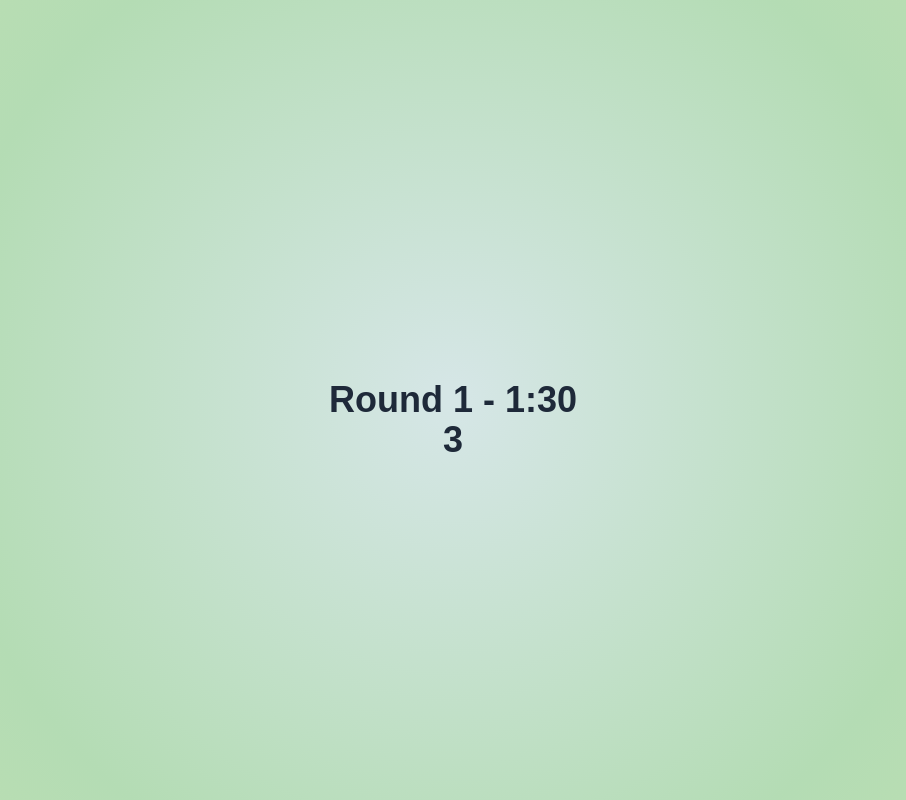
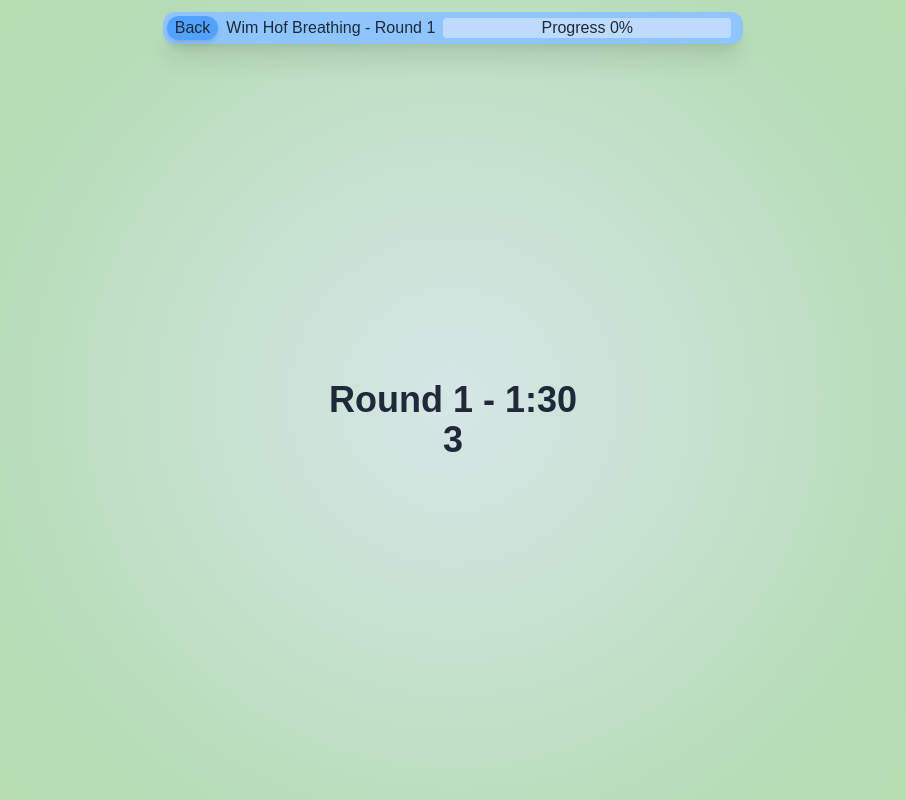
Before and after one commit to christianharris-3/box-breathing, a Next.js app: page /wimhof in a window 1280 px wide. Both pictures are taken after a click on the button "Start". Shown: the whole page, without its empty margins (187-1093 px from the left). Built offline with nearby package versions, Linux system fonts and the light colour scheme.

Commit message:
added top bar to wimhof page

```diff
--- a/app/page.tsx
+++ b/app/page.tsx
@@ -6,8 +6,8 @@ import Link from "next/link";
 
 // TODO (wimhof):
 // [ ] hold breathing button
-// [ ] add end screen
-// [ ] menu bar for progress + back button
+// [x] add end screen
+// [x] menu bar for progress + back button
 // [ ] improve animations
 // [ ] change breathing to separate page with get or use local storage?
 
--- a/app/wimhof/page.tsx
+++ b/app/wimhof/page.tsx
@@ -296,6 +296,16 @@ export default function BreathingThing() {
         updateState({type: "startBreathing"})
     }
 
+    // calculate progress value
+    let exerciseProgress = (state.roundNumber-1)/state.inputs.holdDurations.length
+    if (state.timerState == "breathing") {
+        exerciseProgress += 1/state.inputs.holdDurations.length/4
+    } else if (state.timerState == "holding") {
+        exerciseProgress += 2 / state.inputs.holdDurations.length / 4
+    } else if (state.timerState == "recovery") {
+        exerciseProgress += 3/state.inputs.holdDurations.length/4
+    }
+
     return (
         <div style={{
             backgroundImage: `radial-gradient(circle,
@@ -335,6 +345,18 @@ export default function BreathingThing() {
                 </div>
                 }
             </div>
+            {state.pageState == "breathing" &&
+            <div className="flex items-center bg-blue-300 text-gray-800 absolute mt-3 p-1 pl-1 pr-3 rounded-xl shadow-xl gap-2">
+                <Link className="rounded-2xl pl-2 pr-2 bg-blue-400 hover:bg-blue-500 transition shadow-md"
+                    href="/wimhof">Back</Link>
+                <span>Wim Hof Breathing - Round {state.roundNumber}</span>
+                {/*<progress value={exerciseProgress} className="--web"></progress>*/}
+                <div className="relative w-2xs h-5 bg-blue-200 rounded-sm flex items-center justify-center">
+                    <div className="absolute left-0 top-0 bg-blue-400 h-5 transition-all duration-1000 ease-in-out rounded-l-sm z-0"
+                         style={{width: exerciseProgress*288}}> </div>
+                    <span className="relative z-10">Progress {Math.round(exerciseProgress*100)}%</span>
+                </div>
+            </div>}
         </div>
     )
 }
```
